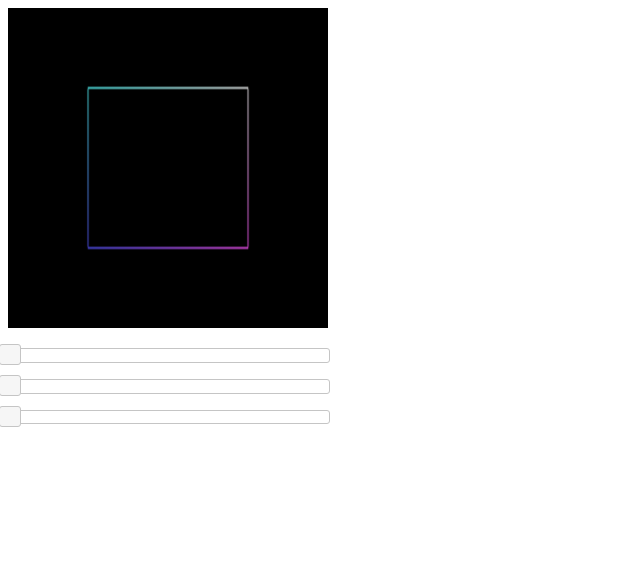
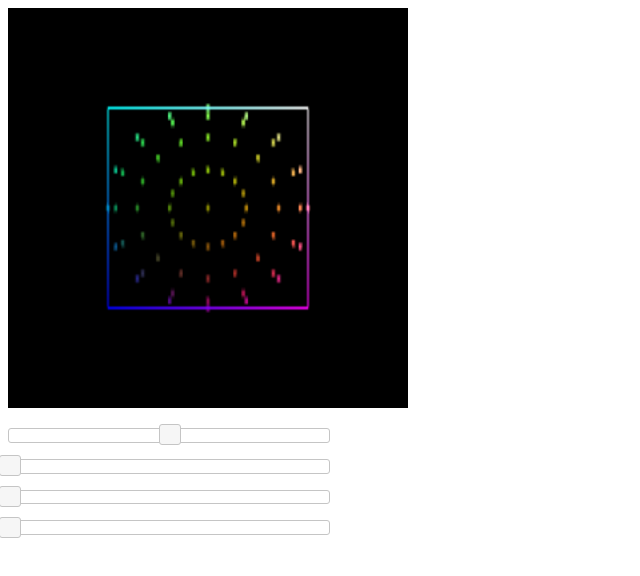
Before and after one commit to haghir/myexamples-webgl, a plain HTML site: page lesson 3/index.html in a window 1280 px wide. Shown: the whole page, without its empty margins (0-640 px from the left). Drawn offline with Linux system fonts and the light colour scheme.

Commit message:
Added a sphere made of dots.

```diff
--- a/lesson 3/index.html
+++ b/lesson 3/index.html
@@ -6,8 +6,8 @@
   <link href="../common/jquery-ui-1.12.1.custom/jquery-ui.theme.min.css" rel="stylesheet"/>
   <style>
     canvas {
-      width: 320px;
-      height: 320px;
+      width: 400px;
+      height: 400px;
     }
     .slider {
       margin-top: 1em;
@@ -17,16 +17,19 @@
 </head>
 <body>
   <canvas id="c"></canvas>
+  <div id="sslider" class="slider"></div>
   <div id="xslider" class="slider"></div>
   <div id="yslider" class="slider"></div>
   <div id="zslider" class="slider"></div>
   <script id="vertex-shader-3d" type="x-shader/x-vertex">
   attribute vec3 a_position;
   uniform mat4 u_transform;
+  uniform float u_pointSize;
   varying vec4 v_color;
 
   void main() {
     gl_Position = u_transform * vec4(a_position, 1);
+    gl_PointSize = u_pointSize;
     v_color = vec4(a_position * 0.5 + 0.5, 1);
   }
   </script>
--- a/lesson 3/main.js
+++ b/lesson 3/main.js
@@ -1,5 +1,5 @@
 function createShader(gl, type, source) {
-    var shader = gl.createShader(type);
+    let shader = gl.createShader(type);
     gl.shaderSource(shader, source);
     gl.compileShader(shader);
 
@@ -13,7 +13,7 @@ function createShader(gl, type, source) {
 }
 
 function createProgram(gl, vertexShader, fragmentShader) {
-    var program = gl.createProgram();
+    let program = gl.createProgram();
     gl.attachShader(program, vertexShader);
     gl.attachShader(program, fragmentShader);
     gl.linkProgram(program);
@@ -27,65 +27,8 @@ function createProgram(gl, vertexShader, fragmentShader) {
     return program;
 }
 
-function draw(gl, transformLocation, matrix) {
+function draw(gl, positionAttributeLocation, transformLocation, pointSizeLocation, matrix) {
     gl.clear(gl.COLOR_BUFFER_BIT);
-    gl.uniformMatrix4fv(transformLocation, false, matrix);
-    gl.drawArrays(gl.LINES, 0, 24);
-}
-
-function multiply4(a, b) {
-    var ret = Array(4 * 4);
-    for (var j = 0; j < 4; ++j)
-        for (var i = 0; i < 4; ++i) {
-            var v = 0;
-            for (var k = 0; k < 4; ++k)
-                v += a[k * 4 + i] * b[j * 4 + k];
-            ret[j * 4 + i] = v;
-        }
-    return ret;
-}
-
-window.onload =  function() {
-    var canvas = document.querySelector("#c");
-    var gl = canvas.getContext("webgl");
-    if (!gl) {
-        alert("No WebGL");
-        return;
-    }
-
-    var vertexShaderSource = document.querySelector("#vertex-shader-3d").text;
-    var fragmentShaderSource = document.querySelector("#fragment-shader-3d").text;
-
-    var vertexShader = createShader(gl, gl.VERTEX_SHADER, vertexShaderSource);
-    var fragmentShader = createShader(gl, gl.FRAGMENT_SHADER, fragmentShaderSource);
-
-    var program = createProgram(gl, vertexShader, fragmentShader);
-
-    var positionAttributeLocation = gl.getAttribLocation(program, "a_position");
-    var transformLocation = gl.getUniformLocation(program, "u_transform");
-
-    var positionBuffer = gl.createBuffer();
-    gl.bindBuffer(gl.ARRAY_BUFFER, positionBuffer);
-
-    var position = [
-        -0.5, -0.5, -0.5,  0.5, -0.5, -0.5,
-         0.5,  0.5, -0.5,  0.5, -0.5, -0.5,
-         0.5,  0.5, -0.5, -0.5,  0.5, -0.5,
-        -0.5, -0.5, -0.5, -0.5,  0.5, -0.5,
-         0.5, -0.5,  0.5, -0.5, -0.5,  0.5,
-         0.5,  0.5,  0.5,  0.5, -0.5,  0.5,
-         0.5,  0.5,  0.5, -0.5,  0.5,  0.5,
-        -0.5,  0.5,  0.5, -0.5, -0.5,  0.5,
-        -0.5, -0.5, -0.5, -0.5, -0.5,  0.5,
-         0.5, -0.5,  0.5,  0.5, -0.5, -0.5,
-         0.5,  0.5,  0.5,  0.5,  0.5, -0.5,
-        -0.5,  0.5,  0.5, -0.5,  0.5, -0.5,
-    ];
-    gl.bufferData(gl.ARRAY_BUFFER, new Float32Array(position), gl.STATIC_DRAW);
-    gl.viewport(0, 0, gl.canvas.width, gl.canvas.height);
-    gl.clearColor(0, 0, 0, 1);
-    gl.useProgram(program);
-    gl.enableVertexAttribArray(positionAttributeLocation);
     gl.vertexAttribPointer(
         positionAttributeLocation,
         3,        // 3 components per iteration
@@ -94,38 +37,149 @@ window.onload =  function() {
         0,        // 0 = move forward size * sizeof(type) each iteration to get the next position
         0         // start at the beginning of the buffer
     );
+    gl.uniformMatrix4fv(transformLocation, false, matrix);
+    gl.uniform1f(pointSizeLocation, 2.5);
+    gl.drawArrays(gl.POINTS, 24, 7 * 16 + 2);
+    gl.uniform1f(pointSizeLocation, 0.1);
+    gl.drawArrays(gl.LINES, 0, 24);
+}
 
-    draw(gl, transformLocation, [
+function cube() {
+    return [
+        -1, -1, -1,  1, -1, -1,
+         1,  1, -1,  1, -1, -1,
+         1,  1, -1, -1,  1, -1,
+        -1, -1, -1, -1,  1, -1,
+         1, -1,  1, -1, -1,  1,
+         1,  1,  1,  1, -1,  1,
+         1,  1,  1, -1,  1,  1,
+        -1,  1,  1, -1, -1,  1,
+        -1, -1, -1, -1, -1,  1,
+         1, -1,  1,  1, -1, -1,
+         1,  1,  1,  1,  1, -1,
+        -1,  1,  1, -1,  1, -1,
+    ];
+}
+
+function sphere() {
+    let ret = Array((7 * 16 + 2) * 3);
+    for (let i = 0; i < 16; ++i)
+        for (let j = 1; j < 8; ++j) {
+            let r = Math.sin(Math.PI * j / 8);
+            ret[(7 * i + j - 1) * 3 + 0] = Math.cos(Math.PI * i / 8) * r;
+            ret[(7 * i + j - 1) * 3 + 1] = Math.sin(Math.PI * i / 8) * r;
+            ret[(7 * i + j - 1) * 3 + 2] = Math.cos(Math.PI * j / 8);
+        }
+    ret[(7 * 16 + 2) * 3 - 6] = 0;
+    ret[(7 * 16 + 2) * 3 - 5] = 0;
+    ret[(7 * 16 + 2) * 3 - 4] = 1;
+    ret[(7 * 16 + 2) * 3 - 3] = 0;
+    ret[(7 * 16 + 2) * 3 - 2] = 0;
+    ret[(7 * 16 + 2) * 3 - 1] = -1;
+    return ret;
+}
+
+function id4() {
+    return [
         1, 0, 0, 0,
         0, 1, 0, 0,
         0, 0, 1, 0,
         0, 0, 0, 1,
-    ]);
+    ];
+}
 
-    var x = 0;
-    var y = 0;
-    var z = 0;
+function multiply4(a, b) {
+    let ret = Array(4 * 4);
+    for (let i = 0; i < 4; ++i)
+        for (let j = 0; j < 4; ++j) {
+            let v = 0;
+            for (let k = 0; k < 4; ++k)
+                v += a[k * 4 + i] * b[j * 4 + k];
+            ret[j * 4 + i] = v;
+        }
+    return ret;
+}
+
+window.onload =  function() {
+    let canvas = document.querySelector("#c");
+    let gl = canvas.getContext("webgl");
+    if (!gl) {
+        alert("No WebGL");
+        return;
+    }
+
+    let vertexShaderSource = document.querySelector("#vertex-shader-3d").text;
+    let fragmentShaderSource = document.querySelector("#fragment-shader-3d").text;
+
+    let vertexShader = createShader(gl, gl.VERTEX_SHADER, vertexShaderSource);
+    let fragmentShader = createShader(gl, gl.FRAGMENT_SHADER, fragmentShaderSource);
+
+    let program = createProgram(gl, vertexShader, fragmentShader);
+
+    let positionAttributeLocation = gl.getAttribLocation(program, "a_position");
+    let transformLocation = gl.getUniformLocation(program, "u_transform");
+    let pointSizeLocation = gl.getUniformLocation(program, "u_pointSize");
+
+    let positionBuffer = gl.createBuffer();
+    gl.bindBuffer(gl.ARRAY_BUFFER, positionBuffer);
+
+    let position = cube().concat(sphere());
+    gl.bufferData(gl.ARRAY_BUFFER, new Float32Array(position), gl.STATIC_DRAW);
+    gl.viewport(0, 0, gl.canvas.width, gl.canvas.height);
+    gl.clearColor(0, 0, 0, 1);
+    gl.useProgram(program);
+    gl.enableVertexAttribArray(positionAttributeLocation);
+
+    let s = 0.5;
+    let x = 0;
+    let y = 0;
+    let z = 0;
     function onslide() {
-        var rx = [
+        let scale = [
+            s, 0, 0, 0,
+            0, s, 0, 0,
+            0, 0, s, 0,
+            0, 0, 0, 1,
+        ];
+        let rx = [
             1, 0, 0, 0,
             0, Math.cos(x), Math.sin(x), 0,
             0, -Math.sin(x), Math.cos(x), 0,
             0, 0, 0, 1,
         ];
-        var ry = [
+        let ry = [
             Math.cos(y), 0, -Math.sin(y), 0,
             0, 1, 0, 0,
             Math.sin(y), 0, Math.cos(y), 0,
             0, 0, 0, 1,
         ];
-        var rz = [
+        let rz = [
             Math.cos(z), Math.sin(z), 0, 0,
             -Math.sin(z), Math.cos(z), 0, 0,
             0, 0, 1, 0,
             0, 0, 0, 1,
         ];
-        draw(gl, transformLocation, multiply4(rz, multiply4(ry, rx)));
+        let tr = id4();
+        tr = multiply4(scale, tr);
+        tr = multiply4(rx, tr);
+        tr = multiply4(ry, tr);
+        tr = multiply4(rz, tr);
+        draw(gl, positionAttributeLocation, transformLocation, pointSizeLocation, tr);
     }
+
+    onslide();
+
+    $("#sslider").slider({
+        value: 50,
+        slide: function(e, ui) {
+            s = ui.value / 100;
+            onslide();
+        },
+        stop: function(e, ui) {
+            s = ui.value / 100;
+            onslide();
+        }
+    });
 
     $("#xslider").slider({
         slide: function(e, ui) {
```
